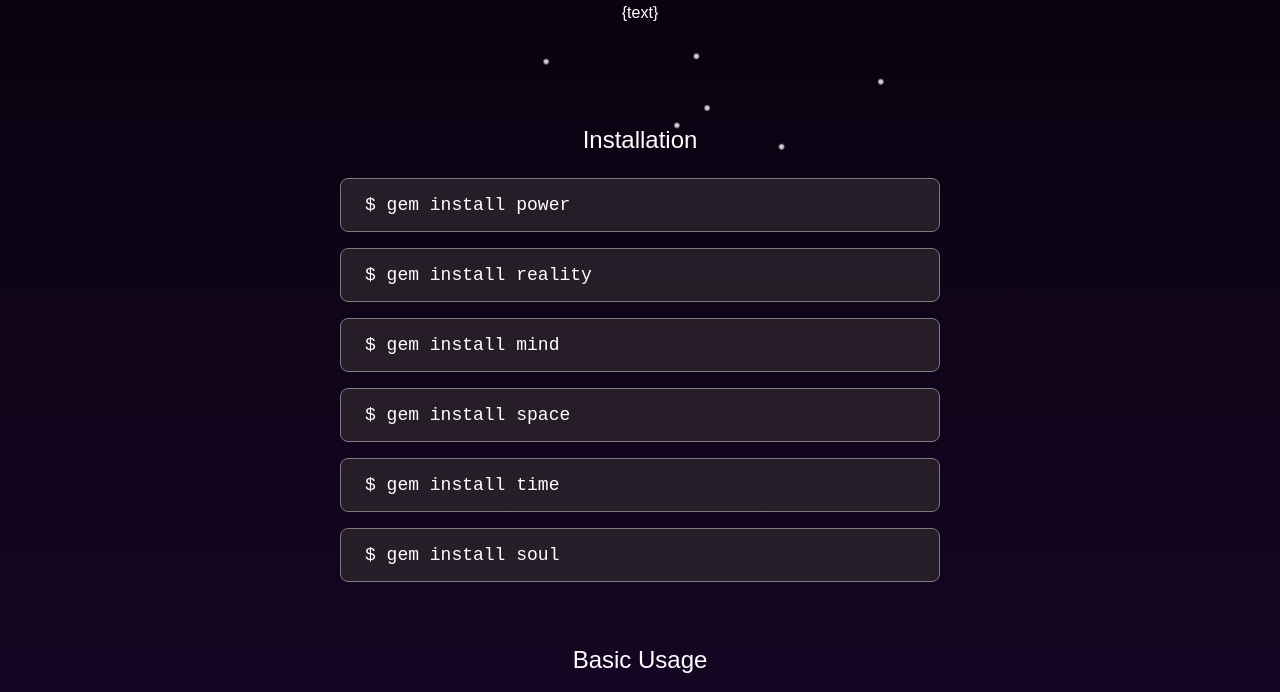
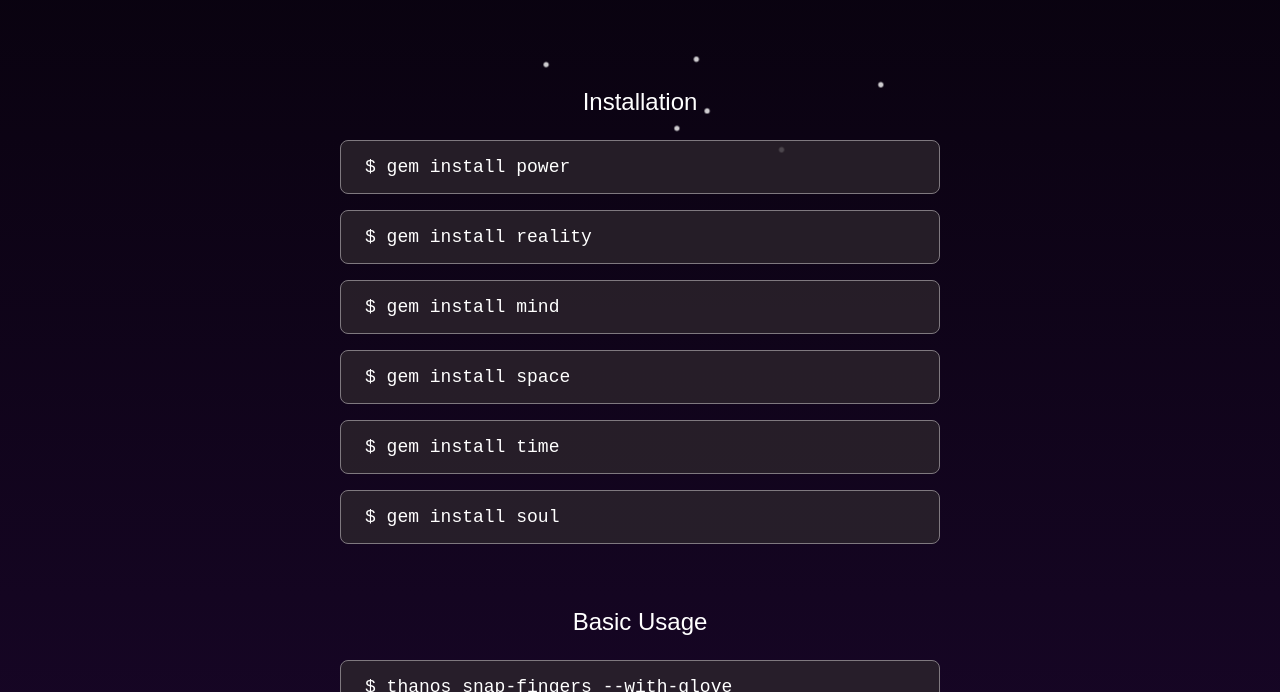
Before and after one commit to jpvajda/netlifydemosite, a React app: page src/index.html in a window 1280 px wide. Shown: the part 408-1100 px from the top of the page. Built offline with nearby package versions, Linux system fonts and the light colour scheme; files whose address does not match are found by name; a web font is replaced by a local one.

Commit message:
fixed app render for text module

```diff
--- a/src/index.html
+++ b/src/index.html
@@ -30,7 +30,7 @@
         <h2 id='app'></h2>
       </div>
       <div>
-        {text}
+        <h2 id='text'></h2>
       </div>
     </div>
     <div class="installation-instructions">
```
